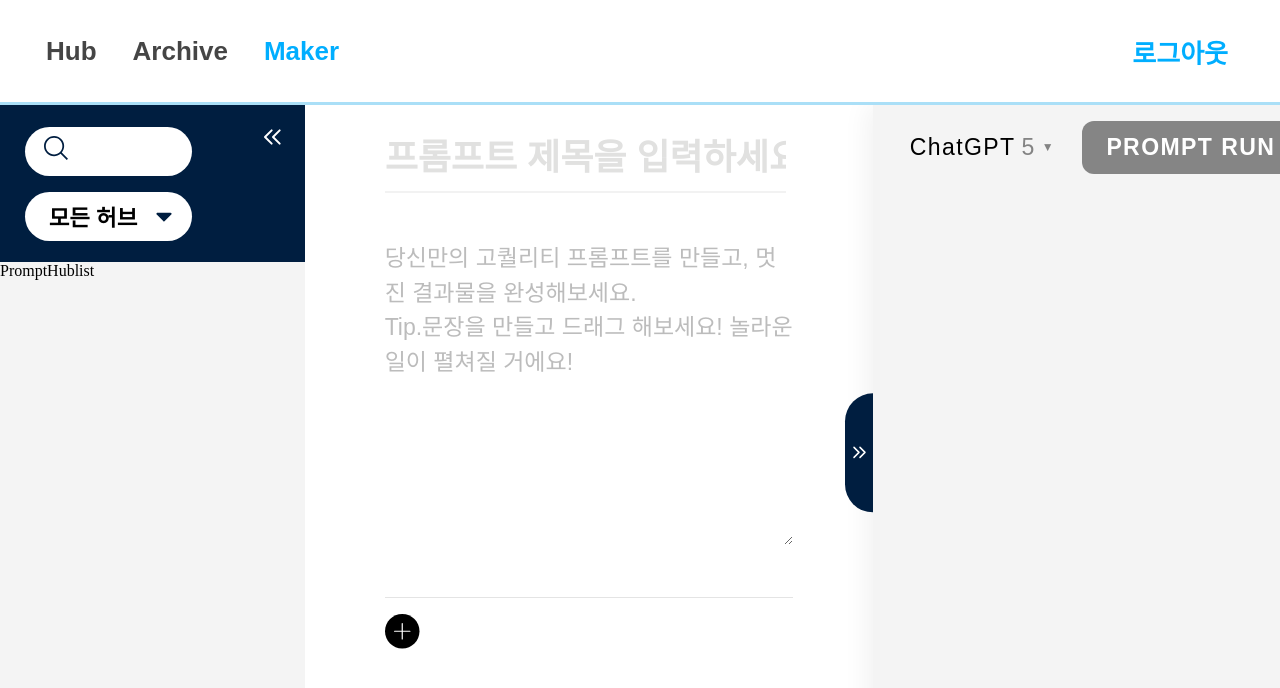
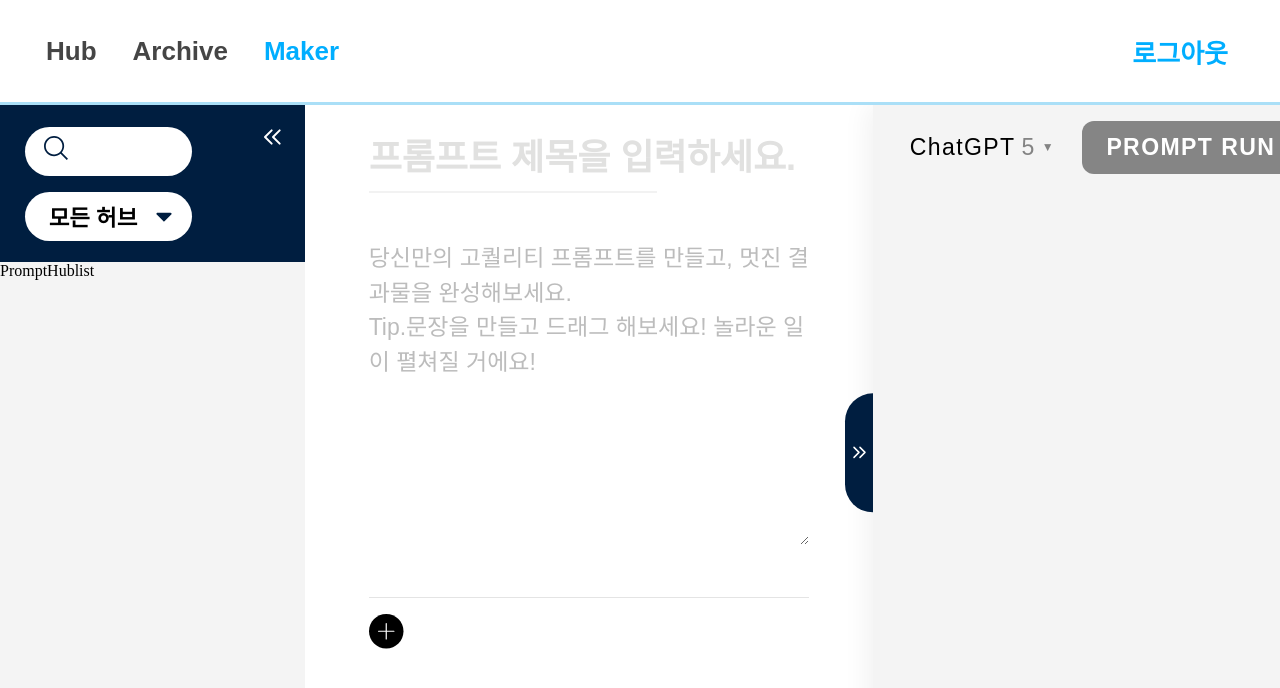
Before and after one commit to ukyeong-user/PromptService, a React (Vite) app: page /maker in a window 1280 px wide. Shown: the top 688 px of the page. Built offline with nearby package versions, Linux system fonts and the light colour scheme.

Commit message:
style: %를 vw, vh로 변경

```diff
--- a/src/pages/MakerPage/MainPanel/MainPanel.jsx
+++ b/src/pages/MakerPage/MainPanel/MainPanel.jsx
@@ -53,7 +53,6 @@ const MakerPanelWrapper = styled.div`
   display: flex;
   flex-direction: column;
   overflow-y: auto;
-  transition: all 0.3s ease;
 
   /* 사이드바 상태에 따른 왼쪽 여백 */
   padding-left: ${(props) => (props.$isSidebarOpen ? "0" : "3vw")};
@@ -116,7 +115,7 @@ const ToggleIcon = styled.img`
 `;
 
 const ContentArea = styled.div`
-  padding: 3vh 6.25vw;
+  padding: 3vh 5vw;
   display: flex;
   flex-direction: column;
   gap: 2vh;
--- a/src/pages/MakerPage/ResultPanel/ResultPanel.jsx
+++ b/src/pages/MakerPage/ResultPanel/ResultPanel.jsx
@@ -46,6 +46,8 @@ const RunButton = styled.button`
   display: flex;
   align-items: center;
   justify-content: center;
+  width: 18vw;
+  height: auto;
   gap: 0.5rem;
   padding: 0.8rem 1.5rem;
   background: linear-gradient(
--- a/src/pages/MakerPage/components/PromptTitleInput.jsx
+++ b/src/pages/MakerPage/components/PromptTitleInput.jsx
@@ -26,7 +26,6 @@ const TitleInputWrapper = styled.div`
 `;
 
 const TitleInput = styled.input`
-  width: 100%;
   font-family: "Pretendard Variable", sans-serif;
   font-size: 2.25rem;
   font-weight: 600;
@@ -46,7 +45,7 @@ const TitleInput = styled.input`
 `;
 
 const Underline = styled.div`
-  width: 100%;
+  width: 22.5vw;
   height: 2px;
   background-color: #f2f2f2;
   margin-top: 0.5vh;
```
